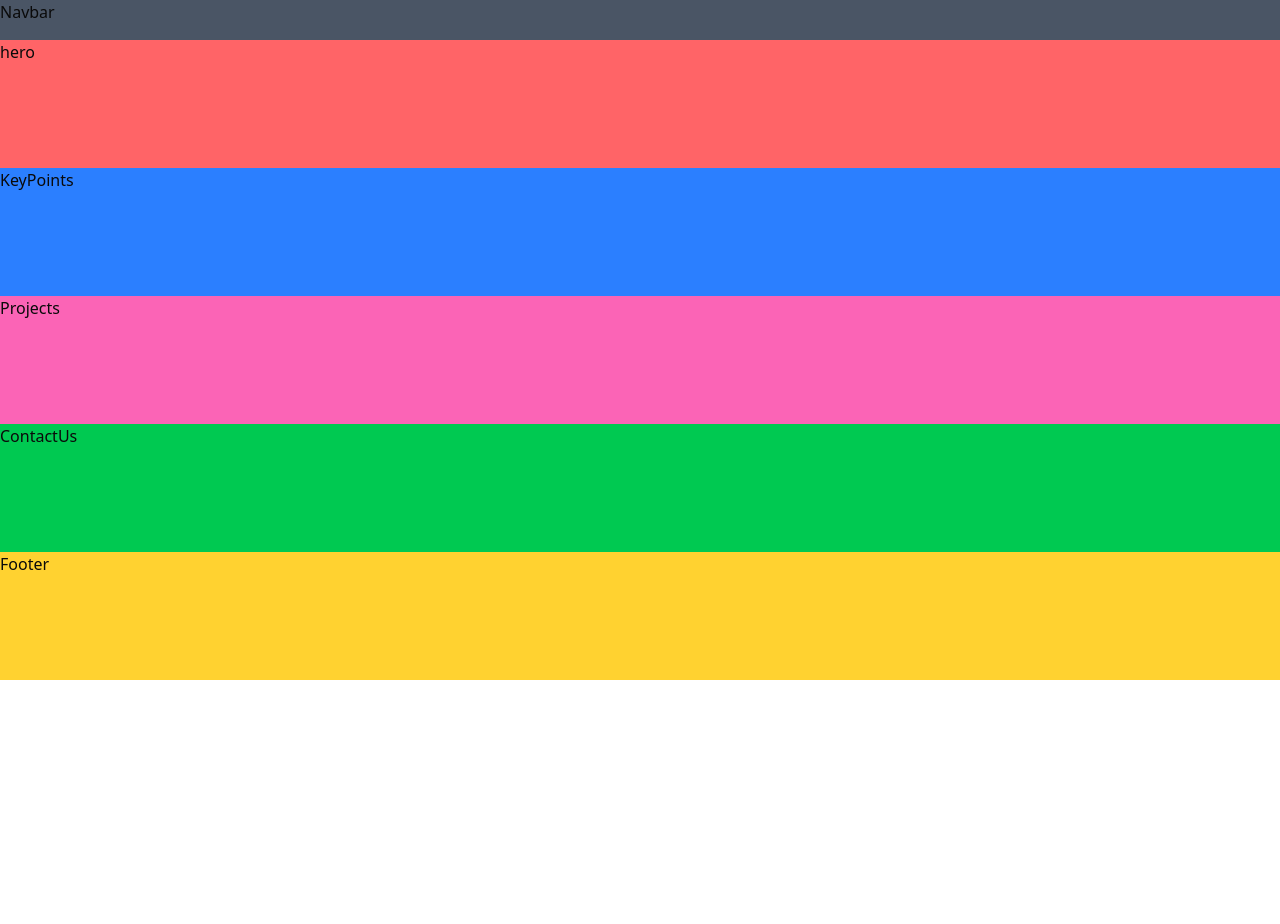
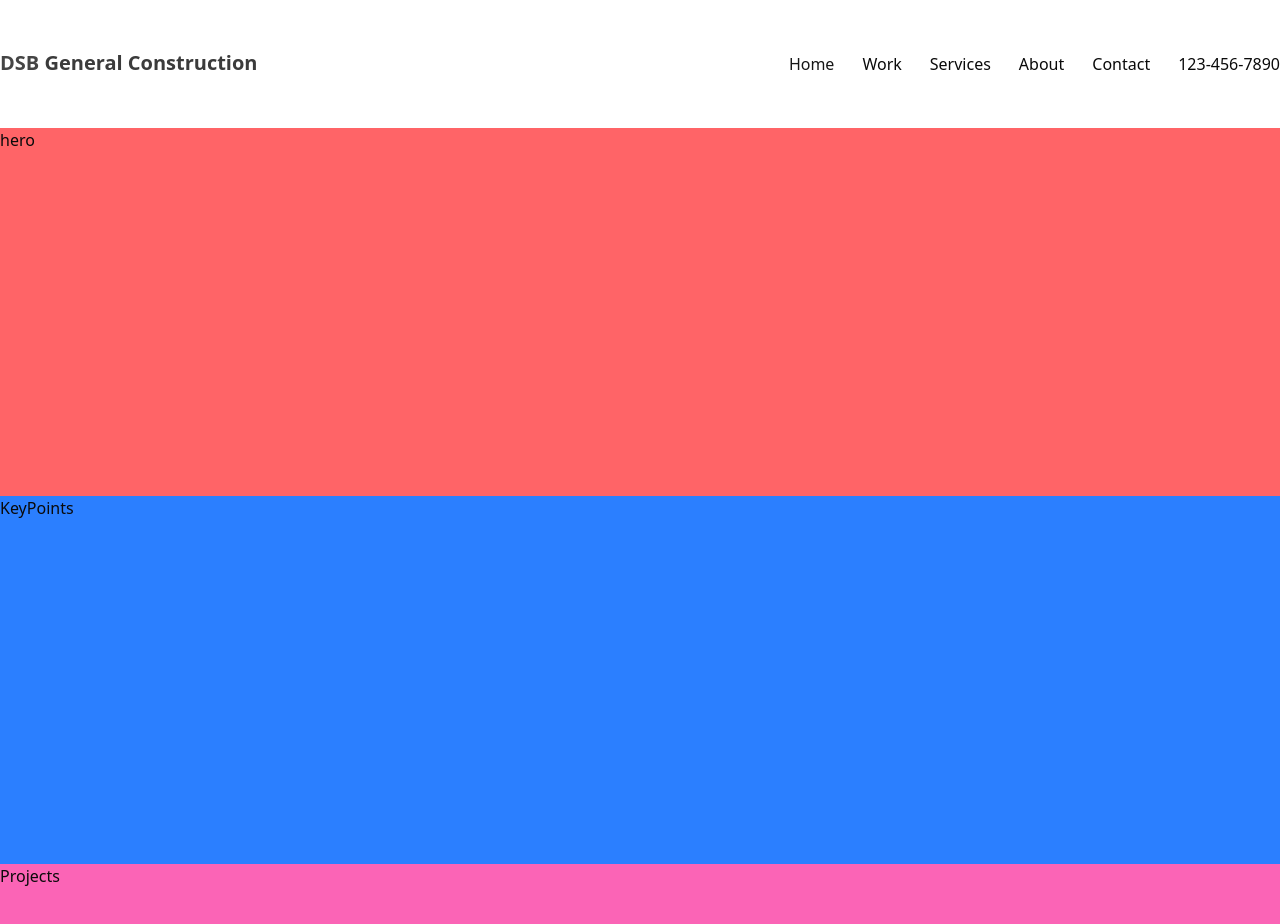
Before and after one commit to devslife7/jphomeservice, a Next.js app: page / in a window 1280 px wide. Shown: the top 924 px of the page. Before the commit the page ends 800 px from the top, so only its background shows below. Built offline with nearby package versions, Linux system fonts and the light colour scheme.

Commit message:
inplementing navbar

```diff
--- a/components/ContactUs.tsx
+++ b/components/ContactUs.tsx
@@ -1,6 +1,6 @@
 export default function ContactUs() {
   return (
-    <div className="h-32 bg-green-500">
+    <div className="h-92 bg-green-500">
       <div>ContactUs</div>
     </div>
   )
--- a/components/Hero.tsx
+++ b/components/Hero.tsx
@@ -1,6 +1,6 @@
 export default function Hero() {
   return (
-    <div className="h-32 bg-red-400">
+    <div className="h-92 bg-red-400">
       <div>hero</div>
     </div>
   )
--- a/components/KeyPoints.tsx
+++ b/components/KeyPoints.tsx
@@ -1,6 +1,6 @@
 export default function KeyPoints() {
   return (
-    <div className="h-32 bg-blue-500">
+    <div className="h-92 bg-blue-500">
       <div>KeyPoints</div>
     </div>
   )
--- a/components/Projects.tsx
+++ b/components/Projects.tsx
@@ -1,6 +1,6 @@
 export default function Projects() {
   return (
-    <div className="h-32 bg-pink-400">
+    <div className="h-92 bg-pink-400">
       <div>Projects</div>
     </div>
   )
--- a/components/layout/Footer.tsx
+++ b/components/layout/Footer.tsx
@@ -1,6 +1,6 @@
 export default function Footer() {
   return (
-    <div className="h-32 bg-amber-300">
+    <div className="h-92 bg-amber-300">
       <div>Footer</div>
     </div>
   )
--- a/components/layout/Navbar.tsx
+++ b/components/layout/Navbar.tsx
@@ -1,7 +1,95 @@
+"use client"
+import { useState } from "react"
+import Link from "next/link"
+import { usePathname } from "next/navigation"
+// import { CloseSVG, LogoSVG, MenuSVG } from "@/public/svgs"
+import { cn } from "@/lib/utils"
+import navlinks from "../../lib/data/navlinks.json"
+
+type navLinksDataType = {
+  label: string
+  href: string
+}
+const navLinksData: navLinksDataType[] = navlinks.data
+
 export default function Navbar() {
+  const [mobileNavOpen, setMobileNavOpen] = useState(false)
+  const pathname = usePathname()
+
+  const toggleMobileNavOpen = () => setMobileNavOpen(!mobileNavOpen)
+
+  const renderNavLinks = () => {
+    const isActive = (link: string) => {
+      if (pathname === link) return "text-primary"
+      else return pathname.includes(link) && link !== "/" ? "text-primary" : "hover:text-gray-400"
+    }
+    return navLinksData.map((link, index) => (
+      <Link
+        key={index}
+        href={link.href}
+        className={`px-0 font-extralight leading-7 transition-all ${isActive(link.href)}`}
+      >
+        {link.label}
+      </Link>
+    ))
+  }
+
+  const renderNavLinksMobile = () => {
+    const mobileNavStyles = "border-spacing-4 border-[3px] border-primary text-primary"
+    const isActive = (link: string) => {
+      if (pathname === link) return mobileNavStyles
+      else return pathname.includes(link) && link !== "/" && mobileNavStyles
+    }
+    return (
+      <nav>
+        <ul
+          className={cn(
+            "my-container fixed -top-[100%] left-0 z-10 h-full bg-custom-white py-10 text-center transition-all duration-300 ease-in lg:hidden",
+            { "top-32 ": mobileNavOpen }
+          )}
+        >
+          {navLinksData.map((link, index) => (
+            <li key={index}>
+              <Link
+                href={link.href}
+                className={cn("block py-7 text-xl", isActive(link.href))}
+                onClick={toggleMobileNavOpen}
+              >
+                {link.label}
+              </Link>
+            </li>
+          ))}
+        </ul>
+      </nav>
+    )
+  }
+
   return (
-    <div className="h-10 bg-gray-600">
-      <div>Navbar</div>
-    </div>
+    <>
+      <div className="h-32"></div>
+      <header className="fixed top-0 z-20 w-full bg-custom-white transition-all duration-300 ease-in-out">
+        <nav className="my-container flex h-32 items-center justify-between">
+          <div className="mt-6 lg:mt-0 lg:flex-1">
+            <Link href="/" className="text-xl font-semibold leading-none opacity-80">
+              {/* <LogoSVG className="mb-2 mr-2 inline-block text-3xl text-primary" /> */}
+              <span className="text-primary">DSB</span> General Construction
+            </Link>
+            <p className="mt-2 break-normal text-sm font-extralight lg:ml-5 lg:hidden">123-456-7890</p>
+          </div>
+          <div className="hidden lg:flex lg:gap-x-7">{renderNavLinks()}</div>
+
+          <p className="bg-blue hidden break-normal font-extralight lg:ml-7 lg:block">123-456-7890</p>
+          <button className="p-2.5 transition-all lg:hidden" onClick={toggleMobileNavOpen}>
+            <span className="sr-only">Open main menu</span>
+            {/* {mobileNavOpen ? (
+              // <CloseSVG className="text-3xl opacity-80 aria-pressed:bg-red-300" />
+            ) : (
+              <MenuSVG className="text-3xl opacity-80" />
+            )} */}
+          </button>
+        </nav>
+      </header>
+      {renderNavLinksMobile()}
+    </>
   )
 }
--- /dev/null
+++ b/lib/data/navlinks.json
@@ -0,0 +1,24 @@
+{
+  "data": [
+    {
+      "label": "Home",
+      "href": "/"
+    },
+    {
+      "label": "Work",
+      "href": "/work"
+    },
+    {
+      "label": "Services",
+      "href": "/services"
+    },
+    {
+      "label": "About",
+      "href": "/about"
+    },
+    {
+      "label": "Contact",
+      "href": "/contact"
+    }
+  ]
+}
```
